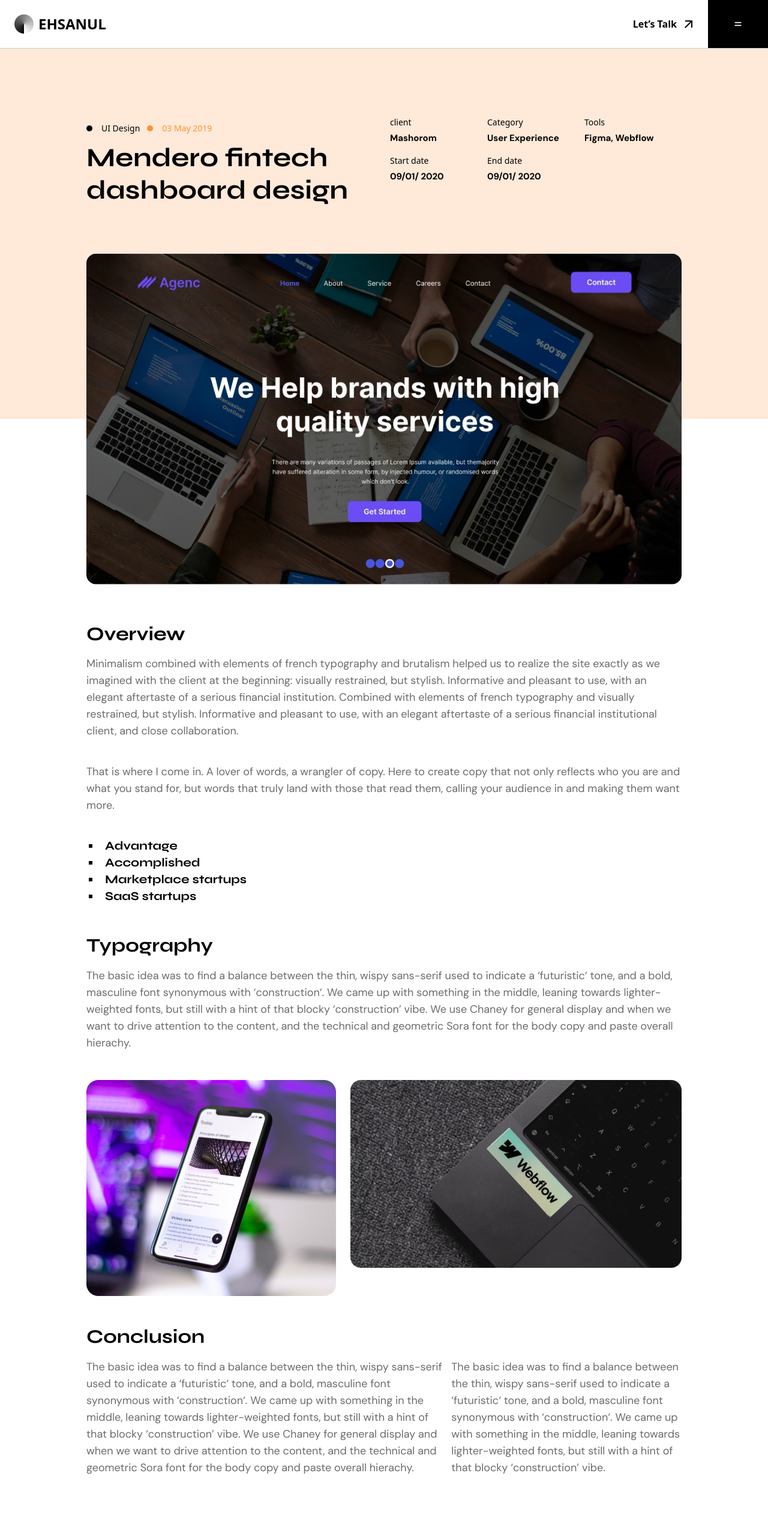
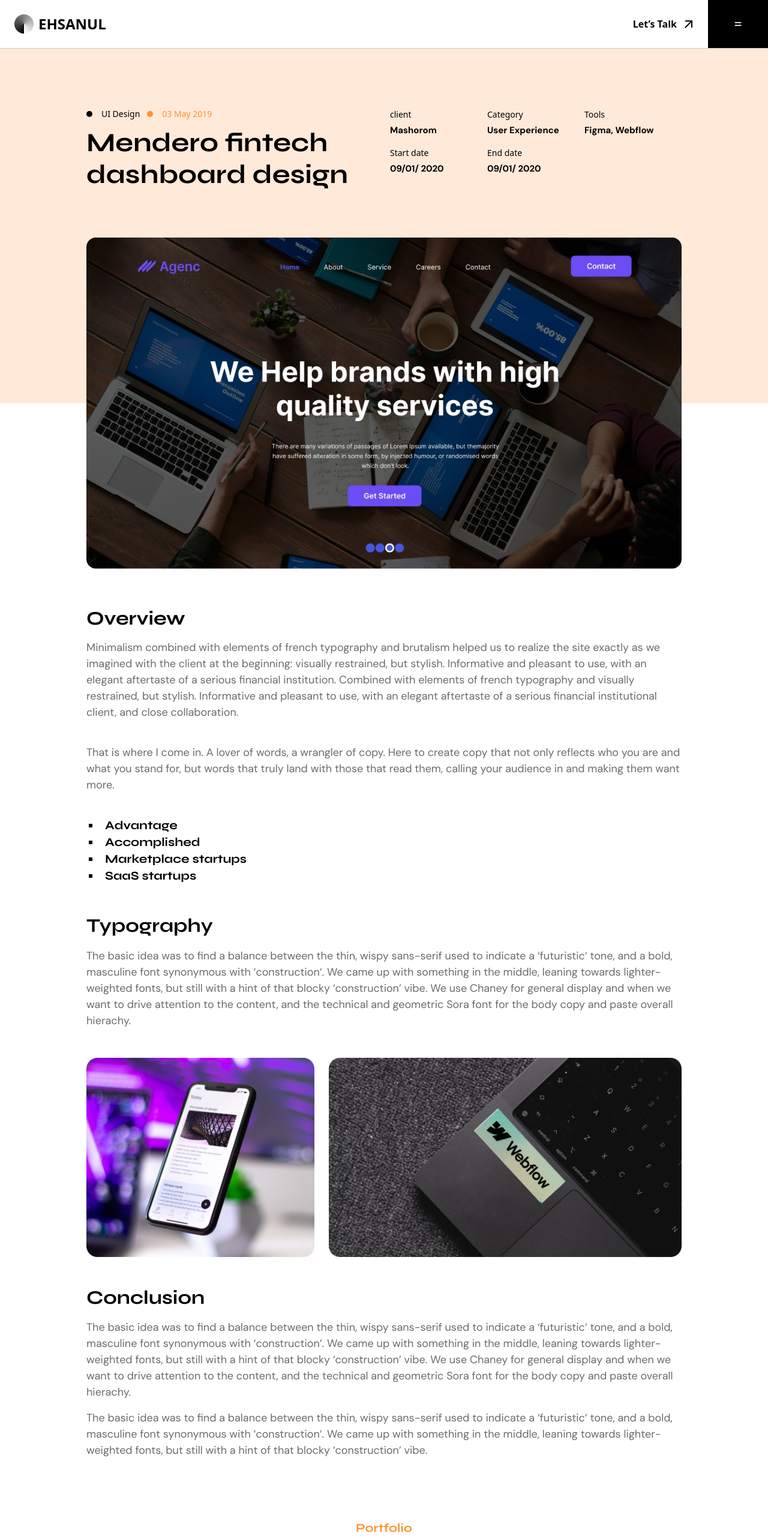
Before and after one commit to Ehsanul-haque71/Portfolio, a Next.js app: page /details in a window 1280 px wide. Shown: the top 2565 px of the page at 60% size. Built offline with nearby package versions, Linux system fonts and the light colour scheme.

Commit message:
add details items

```diff
--- a/src/api/blogData.js
+++ b/src/api/blogData.js
@@ -16,7 +16,7 @@ export const blogData = [
         image: Blog2,
         category: "UI Design",
         publishDate: "03 May 2020",
-        title: "Right-lo-left behind development in mobile web design"
+        title: "Connect craft: Reading the smart experience"
     },
     {
         id: 3,
@@ -30,6 +30,6 @@ export const blogData = [
         image: Blog4,
         category: "UI Design",
         publishDate: "03 May 2019",
-        title: "Right-lo-left behind development in mobile web design"
+        title: "Connect craft: Reading the smart experience"
     }
 ]
--- a/src/app/Component/Recent.jsx
+++ b/src/app/Component/Recent.jsx
@@ -10,7 +10,7 @@ const Recent = ({ button = true, className, sectionTitle }) => {
         //
         <div className={className}>
             <div className='container '>
-                <div className='py-[65px] lg:py-[100px] '>
+                <div className='py-[25px] md:py-[65px] lg:py-[100px] '>
                     <div className='flex flex-col items-center justify-center '>
                         <p className='leading-[1.6] text-[17px] lg:text-[20px] text-[#FF9330] font-bold font-syne '>Portfolio</p>
                         <h2 className='leading-[1.1] text-[35px] lg:text-[64px] font-bold font-syne pt-2 pb-10 relative  after:absolute after:rounded-full after:size-[33px] lg:after:size-[62px] after:top-[13px] after:right-[65px] lg:after:right-[116px] z-[1] after:bg-[#FF9330] after:z-[-1]'> <span>{sectionTitle}</span></h2>
@@ -23,7 +23,7 @@ const Recent = ({ button = true, className, sectionTitle }) => {
                                 <Link href={"/project"} className=' bg-transparent text-[#080808] w-[56px] h-[28px] px-[122px] py-[6px] rounded-full flex items-center justify-center font-DM_Sans cursor-pointer hover:text-white hover:bg-black border border-[#080808]'>DEVELOPMENT</Link>
                             </div>
                             <Link href={"/details"} className='flex justify-between items-center pt-[12px] hover:text-[#FF9330]'>
-                                <h4 className='text-[20px] md:text-[25px] lg:text-[32px] font-semibold flex items-center gap-6 font-syne'>Basinik Finance App</h4>
+                                <h4 className='text-[20px] md:text-[24px] lg:text-[32px] font-semibold flex items-center gap-6 font-syne'>Basinik Finance App</h4>
                                 <span > <MdArrowOutward className='w-6 h-6 ' /> </span>
                             </Link>
                         </div>
@@ -34,7 +34,7 @@ const Recent = ({ button = true, className, sectionTitle }) => {
                                 <Link href={"/project"} className=' bg-transparent text-[#080808] w-[56px] h-[28px] px-[122px] py-[6px] rounded-full flex items-center justify-center font-DM_Sans cursor-pointer hover:text-white hover:bg-black border border-[#080808]'>DEVELOPMENT</Link>
                             </div>
                             <Link href={"/details"} className='flex justify-between items-center pt-[12px] hover:text-[#FF9330]'>
-                                <h4 className='text-[20px] md:text-[25px] lg:text-[32px] font-semibold flex items-center gap-6 font-syne'>Oxilex Dashboard design</h4>
+                                <h4 className='text-[20px] md:text-[24px] lg:text-[32px] font-semibold flex items-center gap-6 font-syne'>Oxilex Dashboard design</h4>
                                 <span > <MdArrowOutward className='w-6 h-6 ' /> </span>
                             </Link>
                         </div>
--- a/src/app/details/_components/Details.jsx
+++ b/src/app/details/_components/Details.jsx
@@ -17,7 +17,7 @@ const DetailsMe = () => {
                         <div className='grid grid-cols-1 md:grid-cols-2 items-center gap-[20px] '>
 
                             <div>
-                                <div className='flex gap-3 pt-6 pb-3'>
+                                <div className='flex gap-3 pb-3'>
                                     <div className='flex items-center gap-[15px]'>
                                         <span className='flex'><hr className='rounded-full w-[10px] h-[10px] bg-black' /></span>
                                         <p className='text-[14px] text-black leading-[20px]'>UI Design</p>
@@ -27,7 +27,7 @@ const DetailsMe = () => {
                                         <p className='text-[14px] text-[#FF9330] leading-[20px]'>03 May 2019</p>
                                     </div>
                                 </div>
-                                <div className='font-bold font-syne text-[25px] sm:text-[27px] md:text-[44px] leading-[54px]'>
+                                <div className='font-bold font-syne text-[23px] sm:text-[27px] md:text-[35px] lg:text-[44px] leading-[1.2]'>
                                     <h1>Mendero fintech dashboard design </h1>
                                 </div>
                             </div>
@@ -82,16 +82,16 @@ const DetailsMe = () => {
                         {/* Overview */}
                         <div>
                             <h3 className='font-bold font-syne text-[21px]  md:text-[32px] leading-[1.2]'>Overview</h3>
-                            <p className='pt-[16px] font-DM_Sans text-[18px] leading-[28px] text-[#08080899]'>
+                            <p className='pt-[16px] font-DM_Sans text-[13px] md:text-[18px]  leading-[1.5] text-[#08080899]'>
                                 Minimalism combined with elements of french typography and brutalism helped us to realize the site exactly as we imagined with the client at the beginning: visually restrained, but stylish. Informative and pleasant to use, with an elegant aftertaste of a serious financial institution. Combined with elements of french typography and visually restrained, but stylish. Informative and pleasant to use, with an elegant aftertaste of a serious financial institutional client, and close collaboration.
                             </p>
 
-                            <p className='pt-[40px] font-DM_Sans text-[18px] leading-[28px] text-[#08080899]'>
+                            <p className='pt-[40px] font-DM_Sans text-[13px] md:text-[18px]  leading-[1.5] text-[#08080899]'>
                                 That is where I come in. A lover of words, a wrangler of copy. Here to create copy that not only reflects who you are and what you stand for, but words that truly land with those that read them, calling your audience in and making them want more.
                             </p>
 
-                            <div className='pt-[40px]'>
-                                <ul className='font-bold font-syne text-[20px] leading-7 custom_square list-inside pl-[4px]'>
+                            <div className='pt-[25px] md:pt-[40px]'>
+                                <ul className='font-bold font-syne text-[15px] md:text-[20px] leading-7 custom_square list-inside pl-[4px]'>
                                     <li>Advantage</li>
                                     <li>Accomplished</li>
                                     <li>Marketplace startups</li>
@@ -101,63 +101,34 @@ const DetailsMe = () => {
                         </div>
 
                         {/* Typography */}
-                        <div className='pt-[48px] pb-[48px]'>
-                            <h2 className='font-bold font-syne text-[32px] leading-[40px]'>Typography</h2>
-                            <p className='pt-[16px] font-DM_Sans text-[18px] leading-[28px] text-[#08080899]'>
+                        <div className='pt-[30px] md:pt-[48px] pb-[48px]'>
+                            <h2 className='font-bold font-syne text-[21px] md:text-[32px] leading-[1.3]'>Typography</h2>
+                            <p className='pt-[16px] font-DM_Sans text-[13px] md:text-[18px] leading-[1.5] text-[#08080899]'>
                                 The basic idea was to find a balance between the thin, wispy sans-serif used to indicate a ‘futuristic‘ tone, and a bold, masculine font synonymous with ‘construction‘. We came up with something in the middle, leaning towards lighter-weighted fonts, but still with a hint of that blocky ‘construction’ vibe. We use Chaney for general display and when we want to drive attention to the content, and the technical and geometric Sora font for the body copy and paste overall hierachy.
                             </p>
                         </div>
 
-                        <div className='grid grid-cols-[auto_1fr] gap-[24px]'>
-                            <Image src={post1} alt='left' />
-                            <Image src={post2} alt='right' />
+                        <div className='grid grid-cols-1 md:grid-cols-[300px_1fr] lg:grid-cols-[380px_1fr]  gap-[24px]'>
+                            <div >
+                            <Image className='w-full h-full' src={post1} alt='left' />
+                            </div>
+
+                            <div >
+                            <Image className='w-full h-full' src={post2} alt='right' />
+                            </div>
                         </div>
 
                         {/* Conclusion  */}
                         <div className='pt-[48px]'>
-                            <h2 className='font-bold font-syne text-[32px] leading-[40px]'>Conclusion </h2>
+                            <h2 className='font-bold font-syne text-[21px] md:text-[32px] leading-[40px]'>Conclusion </h2>
 
-                            <div className='flex'>
-                                <p className='pt-[16px] font-DM_Sans text-[18px] leading-[28px] text-[#08080899]'>The basic idea was to find a balance between the thin, wispy sans-serif used to indicate a ‘futuristic‘ tone, and a bold, masculine font synonymous with ‘construction‘. We came up with something in the middle, leaning towards lighter-weighted fonts, but still with a hint of that blocky ‘construction’ vibe. We use Chaney for general display and when we want to drive attention to the content, and the technical and geometric Sora font for the body copy and paste overall hierachy.</p>
+                            <div >
+                                <p className='pt-[16px] font-DM_Sans text-[13px] md:text-[18px] leading-[1.5] text-[#08080899]'>The basic idea was to find a balance between the thin, wispy sans-serif used to indicate a ‘futuristic‘ tone, and a bold, masculine font synonymous with ‘construction‘. We came up with something in the middle, leaning towards lighter-weighted fonts, but still with a hint of that blocky ‘construction’ vibe. We use Chaney for general display and when we want to drive attention to the content, and the technical and geometric Sora font for the body copy and paste overall hierachy.</p>
 
-                                <p className='pt-[16px] font-DM_Sans text-[18px] leading-[28px] text-[#08080899]'>
+                                <p className='pt-[16px] font-DM_Sans text-[13px] md:text-[18px] leading-[1.5] text-[#08080899]'>
                                     The basic idea was to find a balance between the thin, wispy sans-serif used to indicate a ‘futuristic‘ tone, and a bold, masculine font synonymous with ‘construction‘. We came up with something in the middle, leaning towards lighter-weighted fonts, but still with a hint of that blocky ‘construction’ vibe.
                                 </p>
                             </div>
-                            {/* <div className='container  py-[100px] '>
-                                <div className='flex flex-col items-center justify-center'>
-                                    <p className='leading-[28px] text-[20px] text-[#FF9330] font-bold font-syne '>Portfolio</p>
-                                    <h2 className='leading-[72px] text-[64px] font-bold font-syne pt-2 pb-10 relative  after:absolute after:rounded-full after:size-[62px] after:top-[13px] after:right-[116px] z-[1] after:bg-[#FF9330] after:z-[-1]'> <span>My recent work</span></h2>
-                                </div>
-                                <div className='grid grid-cols-2 gap-6'>
-                                    <div className=''>
-                                        <Image src={Por_left} className='w-[636px] h-[320px] rounded-2xl' alt='logo' />
-                                        <div className='flex gap-2 pt-[24px]'>
-                                            <button className="bg-transparent text-[#080808] w-[56px] h-[28px] px-[16px] py-[6px] rounded-full flex items-center justify-center font-DM_Sans cursor-pointer hover:text-white hover:bg-black border border-[#080808] ">APP </button>
-                                            <button className=' bg-transparent text-[#080808] w-[56px] h-[28px] px-[122px] py-[6px] rounded-full flex items-center justify-center font-DM_Sans cursor-pointer hover:text-white hover:bg-black border border-[#080808]'>DEVELOPMENT</button>
-                                        </div>
-                                        <div className='flex justify-between items-center pt-[12px]'>
-                                            <h4 className='text-[32px] font-semibold flex items-center gap-6 font-syne'>Basinik Finance App</h4>
-                                            <span > <MdArrowOutward className='w-6 h-6 ' /> </span>
-                                        </div>
-                                    </div>
-                                    <div>
-                                        <Image src={Por_right} className='w-[636px] h-[320px] rounded-2xl' alt='logo' />
-                                        <div className='flex gap-2 pt-[24px]'>
-                                            <button className="bg-transparent text-[#080808] w-[56px] h-[28px] px-[16px] py-[6px] rounded-full flex items-center justify-center font-DM_Sans cursor-pointer hover:text-white hover:bg-black border border-[#080808] ">APP </button>
-                                            <button className=' bg-transparent text-[#080808] w-[56px] h-[28px] px-[122px] py-[6px] rounded-full flex items-center justify-center font-DM_Sans cursor-pointer hover:text-white hover:bg-black border border-[#080808]'>DEVELOPMENT</button>
-                                        </div>
-                                        <div className='flex justify-between items-center pt-[12px]'>
-                                            <h4 className='text-[32px] font-semibold flex items-center gap-6 font-syne'>Oxilex Dashboard design</h4>
-                                            <span > <MdArrowOutward className='w-6 h-6 ' /> </span>
-                                        </div>
-                                    </div>
-                                </div>
-
-                            </div> */}
-
-
-
                         </div>
                     </div>
 
```
Also changed, not shown: src/app/Blogs/_components/BlogsMe.jsx (+7 -4 lines), src/app/Component/BlogCard.jsx (+7 -3 lines), src/app/blogdetails/_components/BlogDetails.jsx (+13 -13 lines).
